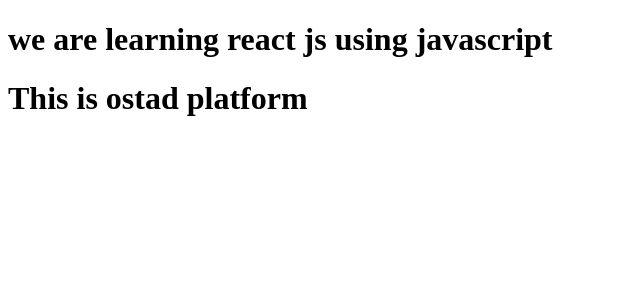
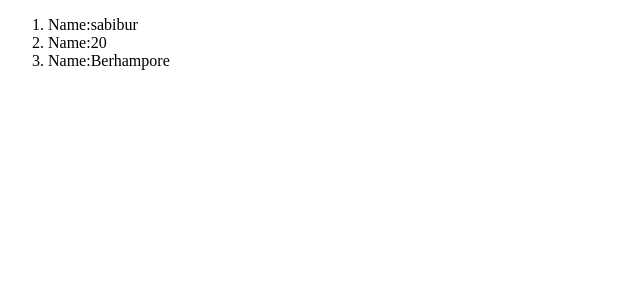
Before and after one commit to Sabibur201-Rahaman/react_first_project, a React (Vite) app: page / in a window 1280 px wide. Shown: the top 300 px of the page, without its empty margins (0-640 px from the left). Built offline with nearby package versions, Linux system fonts and the light colour scheme; the HTML template or start-up script is replaced by a standard one.

Commit message:
passing object to child component

```diff
--- a/src/App.jsx
+++ b/src/App.jsx
@@ -1,8 +1,13 @@
 import Hero from "./component/Hero";
 function App() {
+  const itemObj={
+    name:'sabibur',
+    age:20,
+    city:'Berhampore',
+  }
   return(
     <div>
-      <Hero title='we are learning react js using javascript'des='This is ostad platform'/>
+      <Hero item={itemObj}/>
 
     </div>
   )
--- a/src/component/Hero.jsx
+++ b/src/component/Hero.jsx
@@ -3,8 +3,11 @@ import React from "react";
 export default function Hero(props) {
   return (
     <div>
-      <h1> {props.title}</h1>
-      <h1> {props.des}</h1>
+      <ol>
+        <li>Name:{props.item['name']}</li>
+        <li>Name:{props.item['age']}</li>
+        <li>Name:{props.item['city']}</li>
+      </ol>
 
     </div>
   );
```
